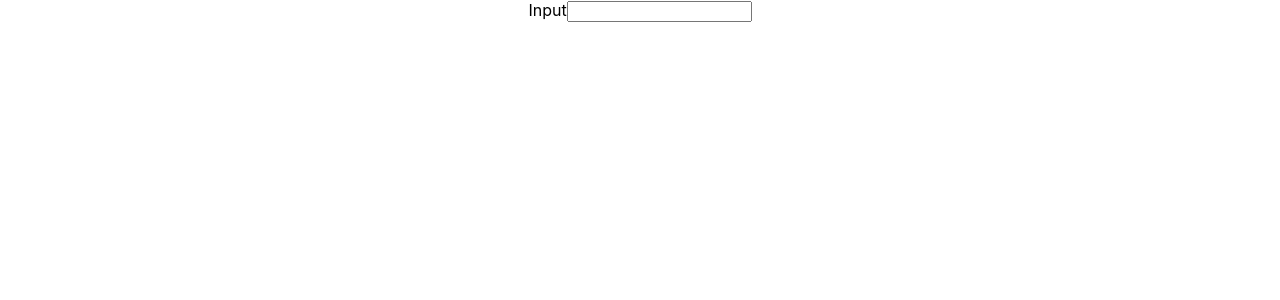
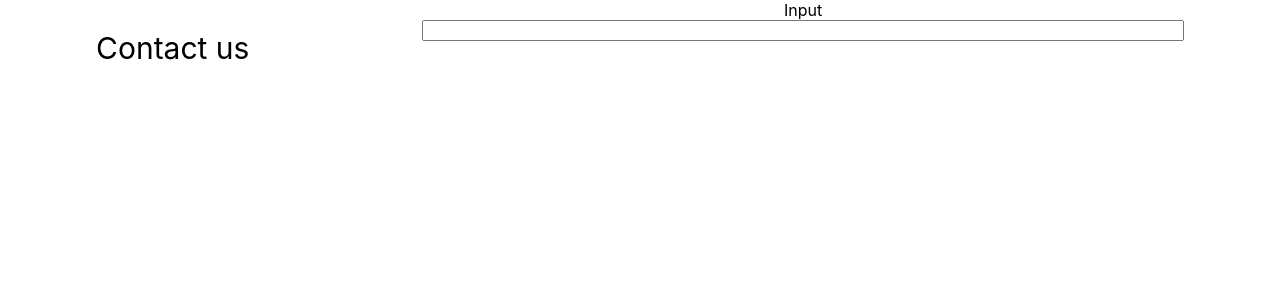
Before and after one commit to ericmadureira/cogna-form-challenge, a React (Create React App) app: page / in a window 1280 px wide. Shown: the top 300 px of the page. Built offline with nearby package versions, Linux system fonts and the light colour scheme.

Commit message:
feat: styled components
Adds the styled-components dependency and it's @types. Also change
the page and the components to use it.

```diff
--- a/package.json
+++ b/package.json
@@ -8,11 +8,13 @@
     "@testing-library/user-event": "^7.1.2",
     "@types/jest": "^24.0.0",
     "@types/node": "^12.0.0",
-    "@types/react": "^16.9.0",
+    "@types/react": "^16.9.34",
     "@types/react-dom": "^16.9.0",
+    "@types/styled-components": "^5.1.0",
     "react": "^16.13.1",
     "react-dom": "^16.13.1",
     "react-scripts": "3.4.1",
+    "styled-components": "^5.1.0",
     "typescript": "~3.7.2"
   },
   "scripts": {
--- /dev/null
+++ b/src/components/ContactCallToAction.tsx
@@ -0,0 +1,25 @@
+import React from 'react';
+import styled from 'styled-components';
+
+const ContactCallToAction = styled.section`
+  display: flex;
+  flex-direction: column;
+  justify-content: start;
+  width: 30%;
+`;
+
+const Title = styled.p`
+  display: flex;
+  font-size: 30px;
+  justify-content: start;
+`;
+
+const Container = () => {
+  return (
+    <ContactCallToAction>
+      <Title>Contact us</Title>
+    </ContactCallToAction>
+  );
+}
+
+export default Container;
--- a/src/components/ContactForm.tsx
+++ b/src/components/ContactForm.tsx
@@ -1,12 +1,20 @@
 import React from 'react';
+import styled from 'styled-components';
 
-const ContactForm = () => {
+const Form = styled.form`
+  display: flex;
+  flex-direction: column;
+  justify-content: start;
+  width: 70%;
+`;
+
+const Container = () => {
   return (
-    <form action="">
+    <Form>
       <span>Input</span>
       <input type="text"/>
-    </form>
+    </Form>
   );
 }
 
-export default ContactForm;
+export default Container;
--- a/src/pages/ContactPage.tsx
+++ b/src/pages/ContactPage.tsx
@@ -1,12 +1,21 @@
 import React from 'react';
+import styled from 'styled-components';
+
 import ContactForm from '../components/ContactForm';
+import ContactCallToAction from '../components/ContactCallToAction';
 
-const ContactPage = () => {
+const ContactPage = styled.section`
+  display: flex;
+  margin: 0 7.5%;
+`;
+
+const Container = () => {
   return (
-    <div>
+    <ContactPage>
+      <ContactCallToAction />
       <ContactForm />
-    </div>
+    </ContactPage>
   );
 }
 
-export default ContactPage;
+export default Container;
```
Also changed, not shown: 1 other file (tests, documents, lock files or other folders).
